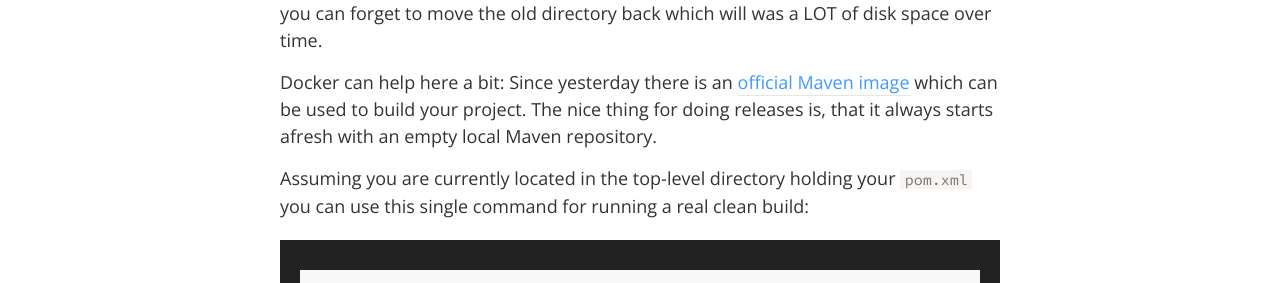
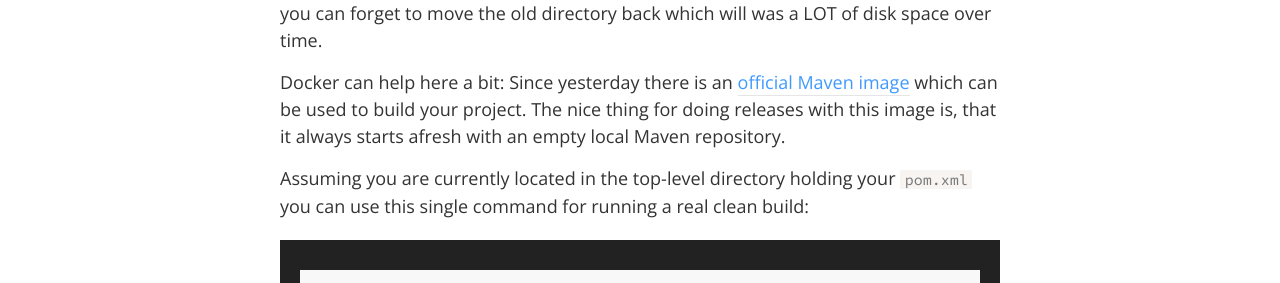
Before and after one commit to rhuss/rhuss.github.io, a Jekyll site: the page built from _posts/2014-11-7-Clean-Maven-builds-with-Docker.md, in a window 1280 px wide. Shown: the part 423-706 px from the top of the page. Built offline with Jekyll 4.4.1, drawn with Linux system fonts in a browser that asks for light colours; nearby versions of some CDN libraries; comment, search, counter and statistics services are not loaded.

Commit message:
Clarification

```diff
--- a/_posts/2014-11-7-Clean-Maven-builds-with-Docker.md
+++ b/_posts/2014-11-7-Clean-Maven-builds-with-Docker.md
@@ -8,7 +8,7 @@ A local Maven repository serves as a cache for artifacts and dependencies, you a
 
 Before doing a release I typically move `~/.m2/repository` away to be really sure that everybody else can build the source as well and that any dependencies are also on the remote Maven repository. This is a bit tedious, because it is a manual process and you can forget to move the old directory back which will was a LOT of disk space over time.
 
-Docker can help here a bit: Since yesterday there is an [official Maven image][1] which can be used to build your project. The nice thing for doing releases is, that it always starts afresh with an empty local Maven repository.
+Docker can help here a bit: Since yesterday there is an [official Maven image][1] which can be used to build your project. The nice thing for doing releases with this image is, that it always starts afresh with an empty local Maven repository.
 
 Assuming you are currently located in the top-level directory holding your `pom.xml` you can use this single command for running a real clean build:
 
```
